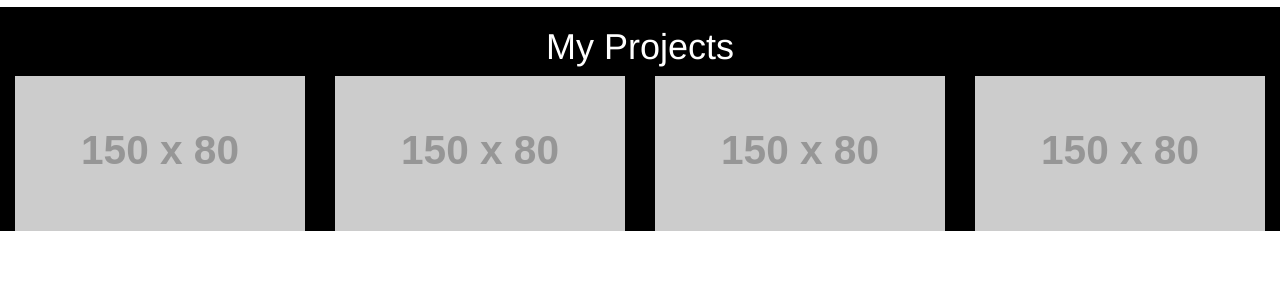
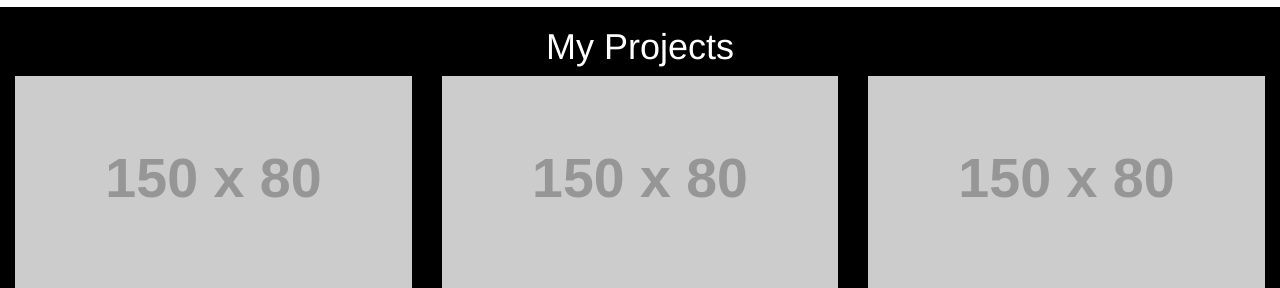
Before and after one commit to mbryant1988/Portfolio, a plain HTML site: page index.html in a window 1280 px wide. Shown: the part 1573-1861 px from the top of the page. Before the commit the page ends 1804 px from the top, so only its background shows below. Drawn offline with Linux system fonts and the light colour scheme; placeholder pictures from the web are drawn by us.

Commit message:
"change portfolio to 3 sectoins instead of 4"

```diff
--- a/index.html
+++ b/index.html
@@ -71,18 +71,18 @@
   <div class="container-fluid text-center">
     <h1>My Projects</h1>
     <div class="row">
-      <div class="col-md-3">
+      <div class="col-md-4">
         <img src="https://placehold.it/150x80?text=IMAGE" class="img-responsive" style="width:100%" alt="Image">
       </div>
-      <div class="col-md-3">
+      <div class="col-md-4">
         <img src="https://placehold.it/150x80?text=IMAGE" class="img-responsive" style="width:100%" alt="Image">
       </div>
-      <div class="col-md-3">
+      <div class="col-md-4">
         <img src="https://placehold.it/150x80?text=IMAGE" class="img-responsive" style="width:100%" alt="Image">
       </div>
-      <div class="col-md-3">
+      <!-- <div class="col-md-3">
         <img src="https://placehold.it/150x80?text=IMAGE" class="img-responsive" style="width:100%" alt="Image">
-      </div>
+      </div> -->
     </div>
   </div>
 
```
